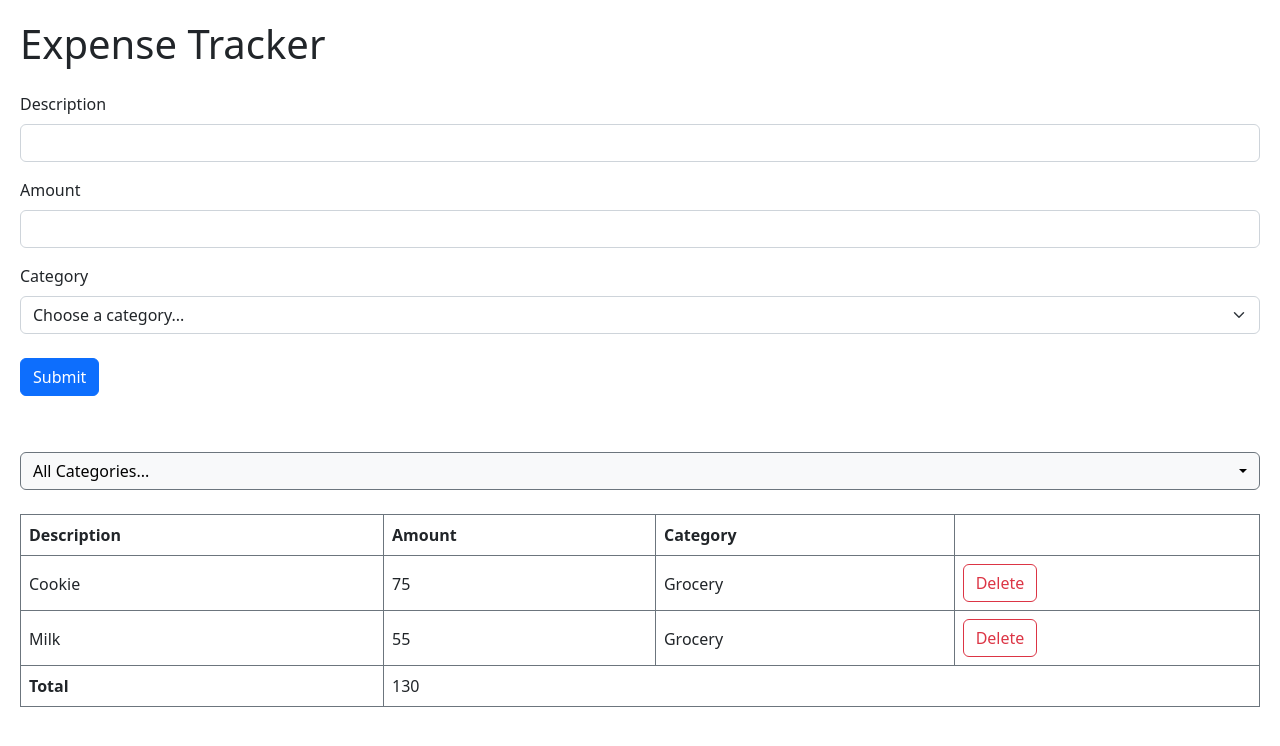
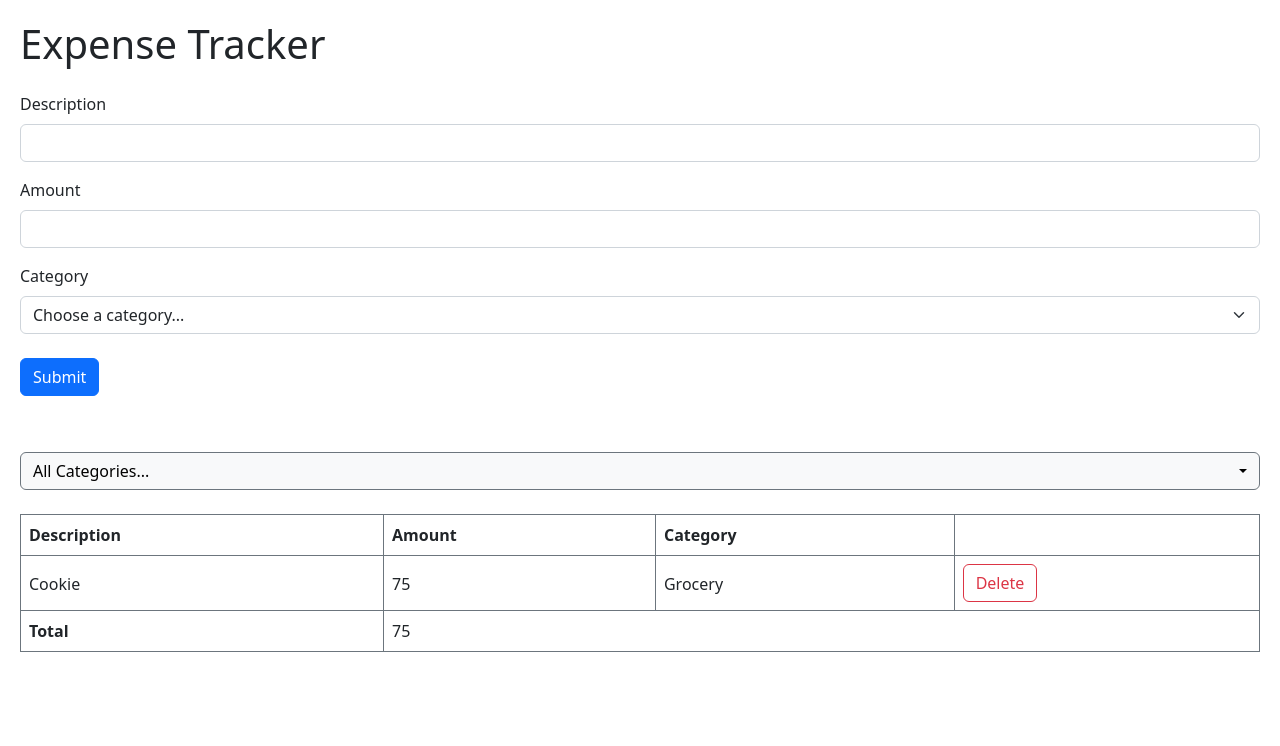
Before and after one commit to animesh0701/expense_tracker, a React (Vite) app: page / in a window 1280 px wide. Shown: the top 746 px of the page. Built offline with nearby package versions, Linux system fonts and the light colour scheme.

Commit message:
Added fucntionality of both ExpenseFrom and Expense list

```diff
--- a/src/App.tsx
+++ b/src/App.tsx
@@ -8,11 +8,6 @@ function App() {
     {
       description: "Cookie",
       amount: 75,
-      category: "Grocery",
-    },
-    {
-      description: "Milk",
-      amount: 55,
       category: "Grocery",
     },
   ]);
```
